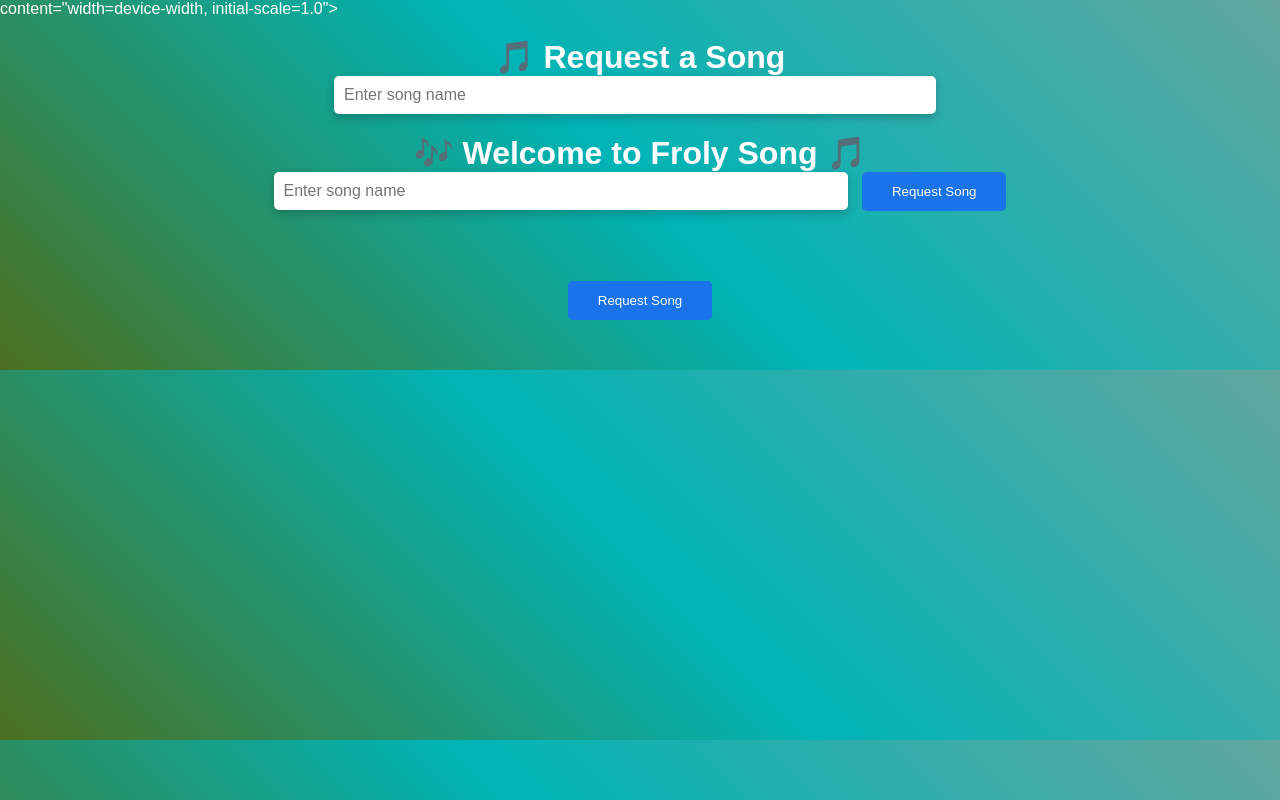
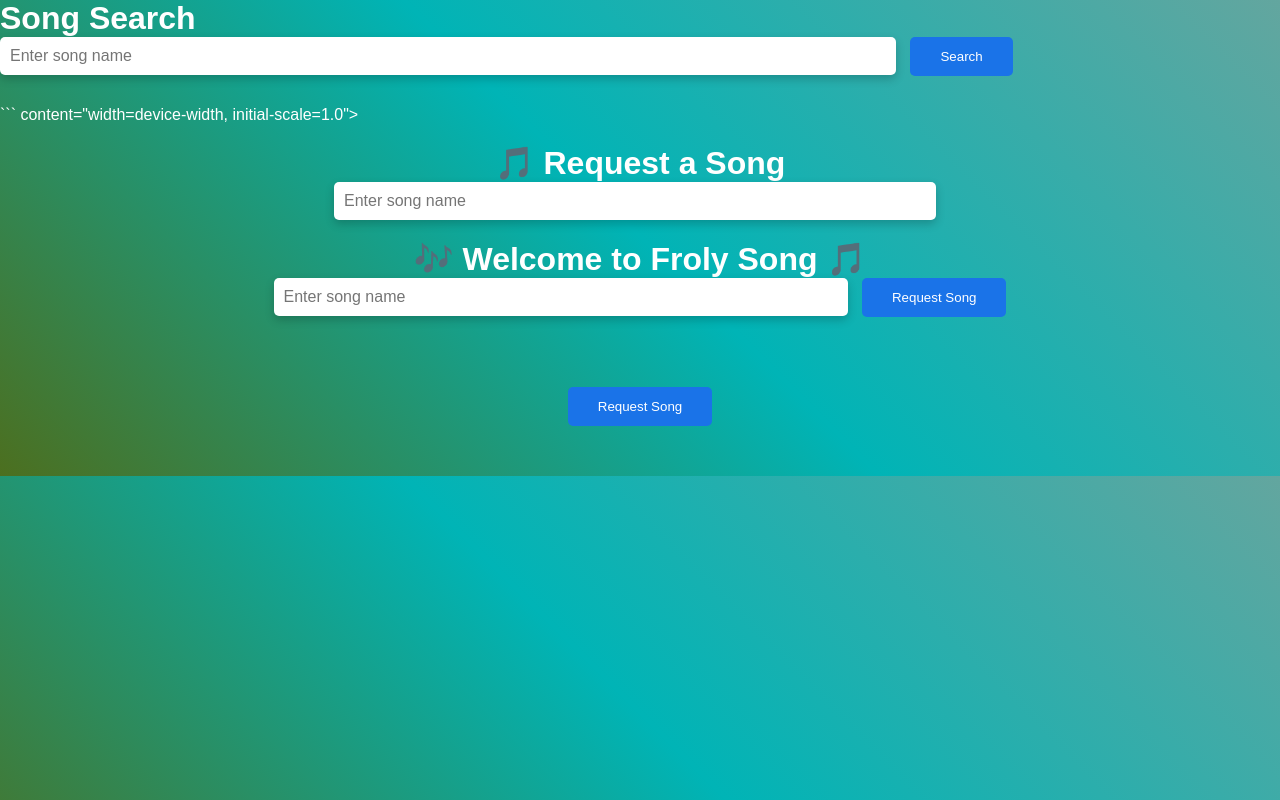
Before and after one commit to Pasidu1/Song-downloadr, a plain HTML site: page index.html in a window 1280 px wide. Drawn offline with Linux system fonts and the light colour scheme.

Commit message:
Update index.html

````diff
--- a/index.html
+++ b/index.html
@@ -8,6 +8,36 @@
   <link rel="stylesheet" href="style.css">
 </head>
 <body>
+
+  <title>Song Search</title>
+</head>
+<body>
+  <h1>Song Search</h1>
+  <input type="text" id="songInput" placeholder="Enter song name">
+  <button onclick="searchSong()">Search</button>
+
+  <ul id="songList"></ul>
+
+  <script>
+    async function searchSong() {
+      const songName = document.getElementById('songInput').value;
+      const YOUTUBE_API_KEY = 'YOUR_YOUTUBE_API_KEY';
+
+      const response = await fetch(`https://www.googleapis.com/youtube/v3/search?part=snippet&q=songName   type=video   key={YOUTUBE_API_KEY}`);
+      const data = await response.json();
+      const songList = document.getElementById('songList');
+      songList.innerHTML = '';
+
+      data.items.forEach(item => {
+        const listItem = document.createElement('li');
+        listItem.innerHTML = `<a href="https://www.youtube.com/watch?v=item.id.videoId" target="_blank">{item.snippet.title}</a>`;
+        songList.appendChild(listItem);
+      });
+    }
+  </script>
+</body>
+</html>
+```
 
   content="width=device-width, initial-scale=1.0">
   <title>Song Request</title>
````
